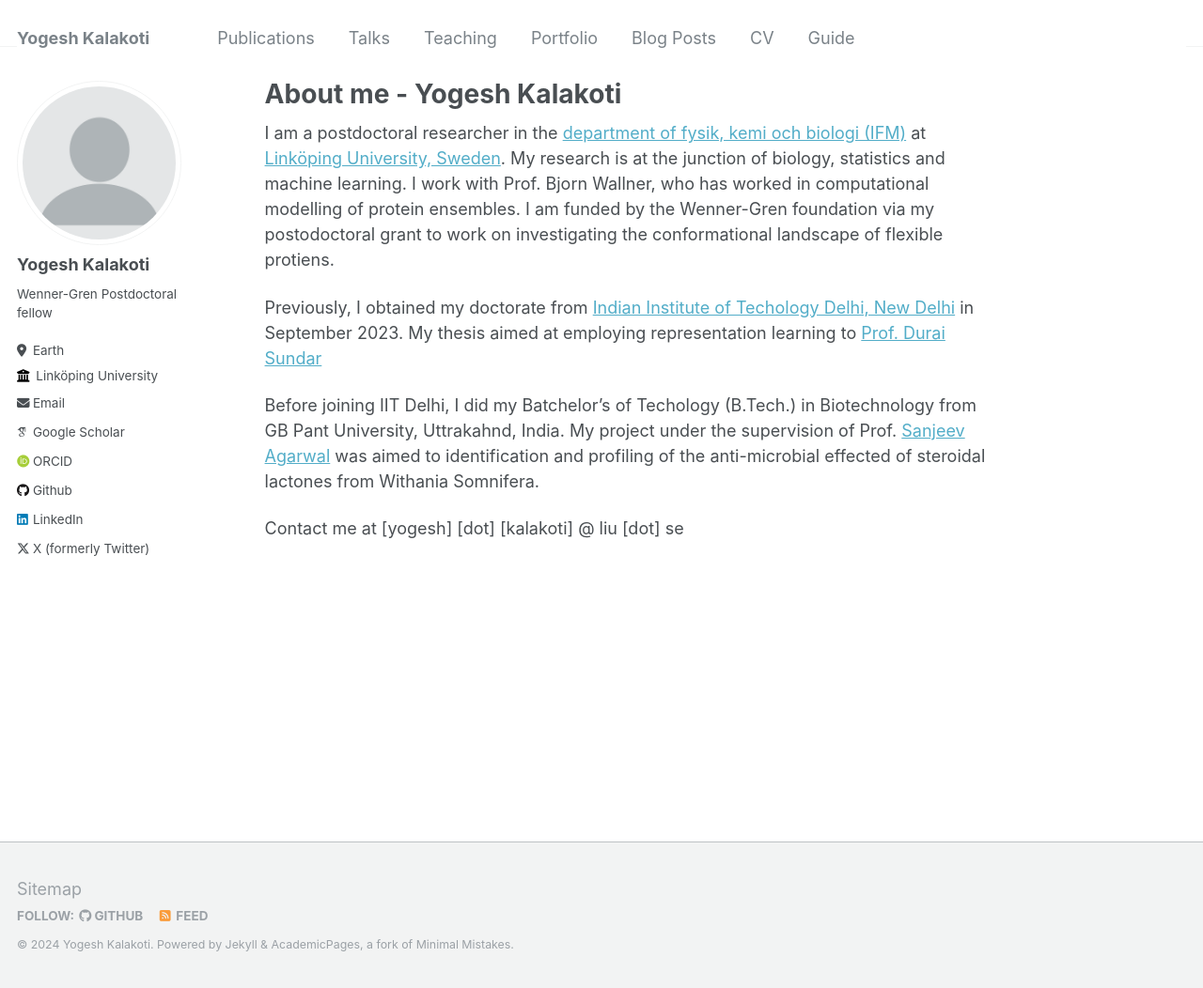
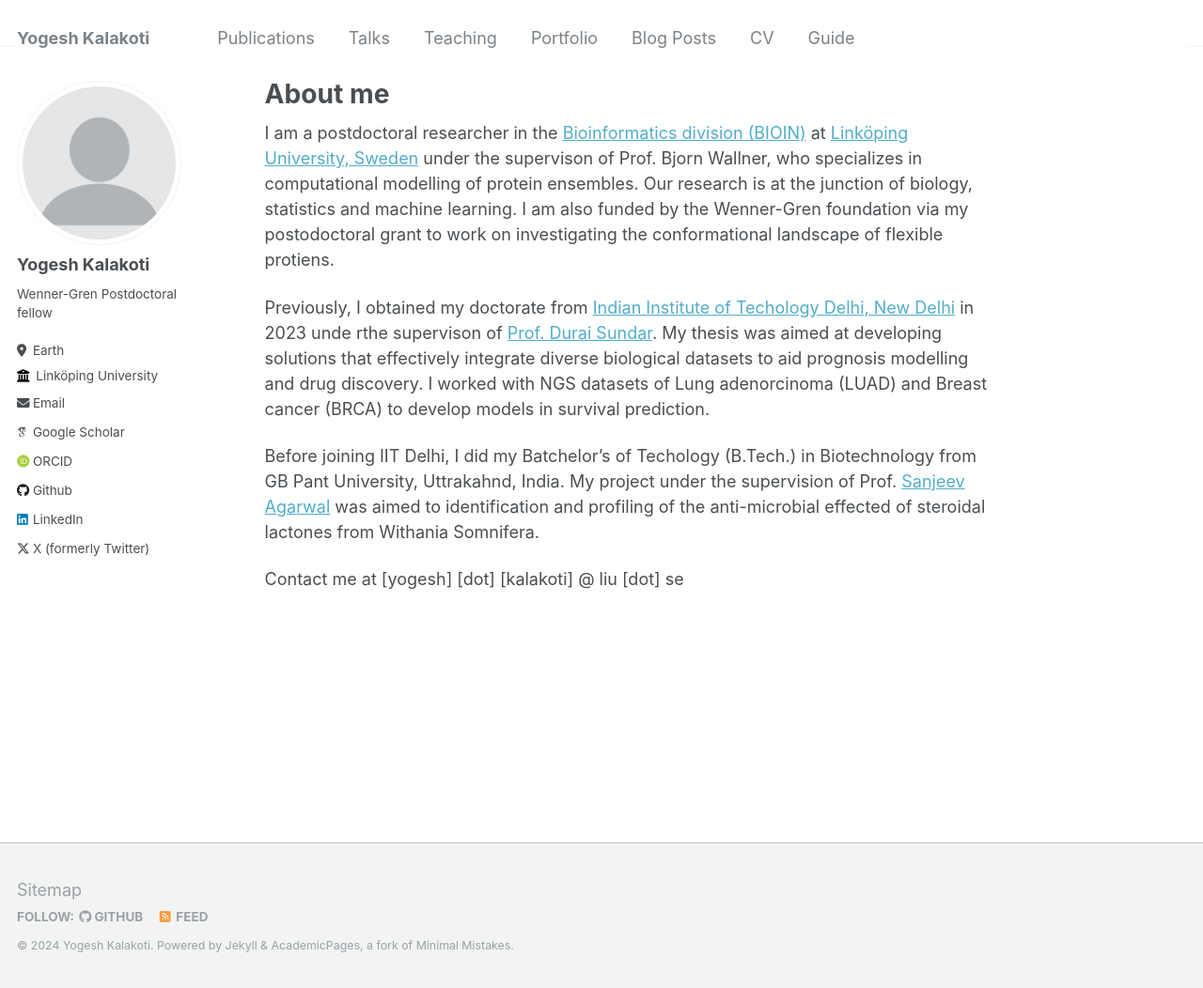
Before and after one commit to iamysk/iamysk.github.io, a Jekyll site: the page built from _pages/about.md, in a window 1280 px wide and 1052 px high. Shown: the whole window at 94% size. Built offline with Jekyll 4.4.1, drawn with Linux system fonts in a browser that asks for light colours; some web fonts are replaced.

Commit message:
initital

```diff
--- a/_pages/about.md
+++ b/_pages/about.md
@@ -1,15 +1,16 @@
 ---
 permalink: /
-title: "About me - Yogesh Kalakoti"
+title: "About me"
 author_profile: true
 redirect_from:
   - /about/
   - /about.html
 ---
 
-I am a postdoctoral researcher in the [department of fysik, kemi och biologi (IFM)](https://liu.se/organisation/liu/ifm) at [Linköping University, Sweden](https://liu.se/). My research is at the junction of biology, statistics and machine learning. I work with Prof. Bjorn Wallner, who has worked in computational modelling of protein ensembles. I am funded by the Wenner-Gren foundation via my postodoctoral grant to work on investigating the conformational landscape of flexible protiens.
+I am a postdoctoral researcher in the [Bioinformatics division (BIOIN)](https://liu.se/en/organisation/liu/ifm/bioin) at [Linköping University, Sweden](https://liu.se/) under the supervison of Prof. Bjorn Wallner, who specializes in computational modelling of protein ensembles. Our research is at the junction of biology, statistics and machine learning. I am also funded by the Wenner-Gren foundation via my postodoctoral grant to work on investigating the conformational landscape of flexible protiens.
 
-Previously, I obtained my doctorate from [Indian Institute of Techology Delhi, New Delhi](https://home.iitd.ac.in/) in September 2023. My thesis aimed at employing representation learning to [Prof. Durai Sundar](https://web.iitd.ac.in/~sundar/index.html)
+Previously, I obtained my doctorate from [Indian Institute of Techology Delhi, New Delhi](https://home.iitd.ac.in/) in 2023 unde rthe supervison of [Prof. Durai Sundar](https://web.iitd.ac.in/~sundar/index.html). My thesis was aimed at developing solutions that effectively integrate diverse biological datasets to aid prognosis modelling and drug discovery. I worked with NGS datasets of Lung adenorcinoma (LUAD) and Breast cancer (BRCA) to develop models in survival prediction.
+
 
 Before joining IIT Delhi, I did my Batchelor's of Techology (B.Tech.) in Biotechnology from GB Pant University, Uttrakahnd, India. My project under the supervision of Prof. [Sanjeev Agarwal](https://gbpuat.ac.in/colleges/CBSH/D1/sanjeev_profile.html) was aimed to identification and profiling of the anti-microbial effected of steroidal lactones from Withania Somnifera.
 
```
